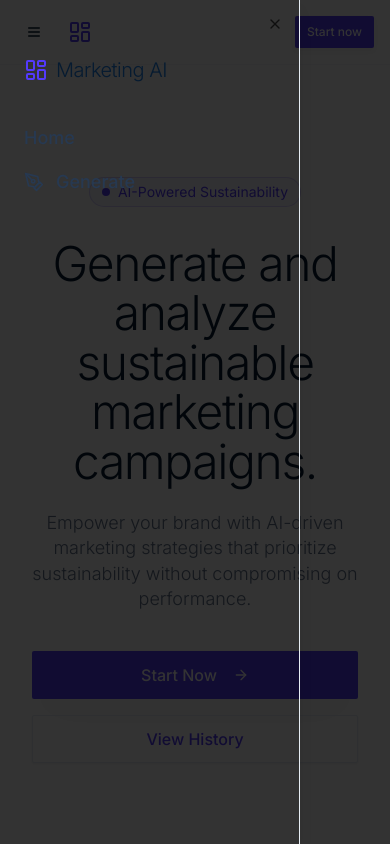
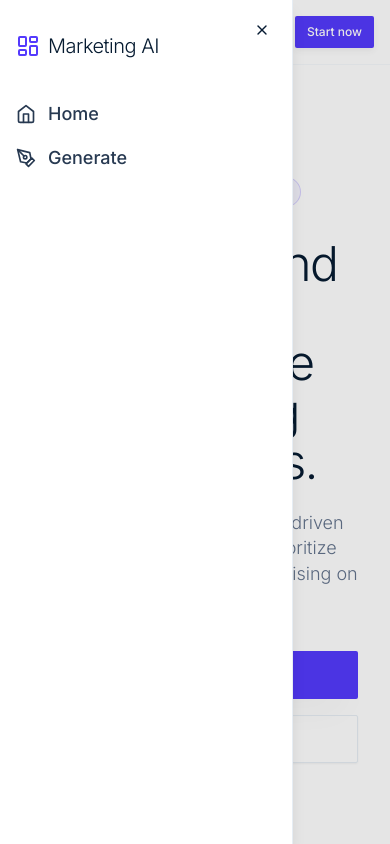
Before and after one commit to abdalrahmanshaip/AI-Sustainable-Marketing-Assistant, a Next.js app: page / in a window 390 px wide. Both pictures are taken after a click on the button "Toggle navigation menu". Shown: the top 844 px of the page. Built offline with nearby package versions, Linux system fonts and the light colour scheme; no server answers.

Commit message:
refactor: update Sheet component to use Radix-ui v2 patterns and add Home link to MobileNav

```diff
--- a/components/MobileNav.tsx
+++ b/components/MobileNav.tsx
@@ -2,7 +2,7 @@
 
 import { useState } from "react";
 import Link from "next/link";
-import { LayoutDashboard, PenTool, History, Menu } from "lucide-react";
+import { LayoutDashboard, PenTool, History, Menu, Home } from "lucide-react";
 import { Button } from "@/components/ui/button";
 import { Sheet, SheetContent, SheetTrigger, SheetTitle } from "@/components/ui/sheet";
 
@@ -37,6 +37,7 @@
               onClick={() => setOpen(false)}
               className="flex items-center text-lg font-medium text-[#273951] hover:text-primary transition-colors"
             >
+              <Home className="h-5 w-5 mr-3"/>
               Home
             </Link>
             <Link
--- a/components/ui/sheet.tsx
+++ b/components/ui/sheet.tsx
@@ -1,135 +1,141 @@
 "use client"
 
 import * as React from "react"
-import * as SheetPrimitive from "@radix-ui/react-dialog"
-import { cva, type VariantProps } from "class-variance-authority"
-import { X } from "lucide-react"
+import { XIcon } from "lucide-react"
+import { Dialog as SheetPrimitive } from "radix-ui"
 
 import { cn } from "@/lib/utils"
+import { Button } from "@/components/ui/button"
 
-const Sheet = SheetPrimitive.Root
+function Sheet({ ...props }: React.ComponentProps<typeof SheetPrimitive.Root>) {
+  return <SheetPrimitive.Root data-slot="sheet" {...props} />
+}
 
-const SheetTrigger = SheetPrimitive.Trigger
+function SheetTrigger({
+  ...props
+}: React.ComponentProps<typeof SheetPrimitive.Trigger>) {
+  return <SheetPrimitive.Trigger data-slot="sheet-trigger" {...props} />
+}
 
-const SheetClose = SheetPrimitive.Close
+function SheetClose({
+  ...props
+}: React.ComponentProps<typeof SheetPrimitive.Close>) {
+  return <SheetPrimitive.Close data-slot="sheet-close" {...props} />
+}
 
-const SheetPortal = SheetPrimitive.Portal
+function SheetPortal({
+  ...props
+}: React.ComponentProps<typeof SheetPrimitive.Portal>) {
+  return <SheetPrimitive.Portal data-slot="sheet-portal" {...props} />
+}
 
-const SheetOverlay = React.forwardRef<
-  React.ElementRef<typeof SheetPrimitive.Overlay>,
-  React.ComponentPropsWithoutRef<typeof SheetPrimitive.Overlay>
->(({ className, ...props }, ref) => (
-  <SheetPrimitive.Overlay
-    className={cn(
-      "fixed inset-0 z-50 bg-black/80  data-[state=open]:animate-in data-[state=closed]:animate-out data-[state=closed]:fade-out-0 data-[state=open]:fade-in-0",
-      className
-    )}
-    {...props}
-    ref={ref}
-  />
-))
-SheetOverlay.displayName = SheetPrimitive.Overlay.displayName
-
-const sheetVariants = cva(
-  "fixed z-50 gap-4 bg-background p-6 shadow-lg transition ease-in-out data-[state=closed]:duration-300 data-[state=open]:duration-500 data-[state=open]:animate-in data-[state=closed]:animate-out",
-  {
-    variants: {
-      side: {
-        top: "inset-x-0 top-0 border-b data-[state=closed]:slide-out-to-top data-[state=open]:slide-in-from-top",
-        bottom:
-          "inset-x-0 bottom-0 border-t data-[state=closed]:slide-out-to-bottom data-[state=open]:slide-in-from-bottom",
-        left: "inset-y-0 left-0 h-full w-3/4 border-r data-[state=closed]:slide-out-to-left data-[state=open]:slide-in-from-left sm:max-w-sm",
-        right:
-          "inset-y-0 right-0 h-full w-3/4 border-l data-[state=closed]:slide-out-to-right data-[state=open]:slide-in-from-right sm:max-w-sm",
-      },
-    },
-    defaultVariants: {
-      side: "right",
-    },
-  }
-)
-
-interface SheetContentProps
-  extends React.ComponentPropsWithoutRef<typeof SheetPrimitive.Content>,
-    VariantProps<typeof sheetVariants> {}
-
-const SheetContent = React.forwardRef<
-  React.ElementRef<typeof SheetPrimitive.Content>,
-  SheetContentProps
->(({ side = "right", className, children, ...props }, ref) => (
-  <SheetPortal>
-    <SheetOverlay />
-    <SheetPrimitive.Content
-      ref={ref}
-      className={cn(sheetVariants({ side }), className)}
-      {...props}
-    >
-      <SheetPrimitive.Close className="absolute right-4 top-4 rounded-sm opacity-70 ring-offset-background transition-opacity hover:opacity-100 focus:outline-none focus:ring-2 focus:ring-ring focus:ring-offset-2 disabled:pointer-events-none data-[state=open]:bg-secondary">
-        <X className="h-4 w-4" />
-        <span className="sr-only">Close</span>
-      </SheetPrimitive.Close>
-      {children}
-    </SheetPrimitive.Content>
-  </SheetPortal>
-))
-SheetContent.displayName = SheetPrimitive.Content.displayName
-
-const SheetHeader = ({
+function SheetOverlay({
   className,
   ...props
-}: React.HTMLAttributes<HTMLDivElement>) => (
-  <div
+}: React.ComponentProps<typeof SheetPrimitive.Overlay>) {
+  return (
+    <SheetPrimitive.Overlay
+      data-slot="sheet-overlay"
       className={cn(
-      "flex flex-col space-y-2 text-center sm:text-left",
+        "fixed inset-0 z-50 bg-black/10 duration-100 supports-backdrop-filter:backdrop-blur-xs data-open:animate-in data-open:fade-in-0 data-closed:animate-out data-closed:fade-out-0",
         className
       )}
       {...props}
     />
   )
-SheetHeader.displayName = "SheetHeader"
+}
 
-const SheetFooter = ({
+function SheetContent({
+  className,
+  children,
+  side = "right",
+  showCloseButton = true,
+  ...props
+}: React.ComponentProps<typeof SheetPrimitive.Content> & {
+  side?: "top" | "right" | "bottom" | "left"
+  showCloseButton?: boolean
+}) {
+  return (
+    <SheetPortal>
+      <SheetOverlay />
+      <SheetPrimitive.Content
+        data-slot="sheet-content"
+        data-side={side}
+        className={cn(
+          "ps-4 fixed z-50 flex flex-col gap-4 bg-popover bg-clip-padding text-sm text-popover-foreground shadow-lg transition duration-200 ease-in-out data-[side=bottom]:inset-x-0 data-[side=bottom]:bottom-0 data-[side=bottom]:h-auto data-[side=bottom]:border-t data-[side=left]:inset-y-0 data-[side=left]:left-0 data-[side=left]:h-full data-[side=left]:w-3/4 data-[side=left]:border-r data-[side=right]:inset-y-0 data-[side=right]:right-0 data-[side=right]:h-full data-[side=right]:w-3/4 data-[side=right]:border-l data-[side=top]:inset-x-0 data-[side=top]:top-0 data-[side=top]:h-auto data-[side=top]:border-b data-[side=left]:sm:max-w-sm data-[side=right]:sm:max-w-sm data-open:animate-in data-open:fade-in-0 data-[side=bottom]:data-open:slide-in-from-bottom-10 data-[side=left]:data-open:slide-in-from-left-10 data-[side=right]:data-open:slide-in-from-right-10 data-[side=top]:data-open:slide-in-from-top-10 data-closed:animate-out data-closed:fade-out-0 data-[side=bottom]:data-closed:slide-out-to-bottom-10 data-[side=left]:data-closed:slide-out-to-left-10 data-[side=right]:data-closed:slide-out-to-right-10 data-[side=top]:data-closed:slide-out-to-top-10",
+          className
+        )}
+        {...props}
+      >
+        {children}
+        {showCloseButton && (
+          <SheetPrimitive.Close data-slot="sheet-close" asChild>
+            <Button
+              variant="ghost"
+              className="absolute top-3 right-3"
+              size="icon"
+            >
+              <XIcon />
+              <span className="sr-only">Close</span>
+            </Button>
+          </SheetPrimitive.Close>
+        )}
+      </SheetPrimitive.Content>
+    </SheetPortal>
+  )
+}
+
+function SheetHeader({ className, ...props }: React.ComponentProps<"div">) {
+  return (
+    <div
+      data-slot="sheet-header"
+      className={cn("flex flex-col gap-0.5 p-4", className)}
+      {...props}
+    />
+  )
+}
+
+function SheetFooter({ className, ...props }: React.ComponentProps<"div">) {
+  return (
+    <div
+      data-slot="sheet-footer"
+      className={cn("mt-auto flex flex-col gap-2 p-4", className)}
+      {...props}
+    />
+  )
+}
+
+function SheetTitle({
   className,
   ...props
-}: React.HTMLAttributes<HTMLDivElement>) => (
-  <div
+}: React.ComponentProps<typeof SheetPrimitive.Title>) {
+  return (
+    <SheetPrimitive.Title
+      data-slot="sheet-title"
       className={cn(
-      "flex flex-col-reverse sm:flex-row sm:justify-end sm:space-x-2",
+        "cn-font-heading text-base font-medium text-foreground",
         className
       )}
       {...props}
     />
   )
-SheetFooter.displayName = "SheetFooter"
+}
 
-const SheetTitle = React.forwardRef<
-  React.ElementRef<typeof SheetPrimitive.Title>,
-  React.ComponentPropsWithoutRef<typeof SheetPrimitive.Title>
->(({ className, ...props }, ref) => (
-  <SheetPrimitive.Title
-    ref={ref}
-    className={cn("text-lg font-semibold text-foreground", className)}
-    {...props}
-  />
-))
-SheetTitle.displayName = SheetPrimitive.Title.displayName
-
-const SheetDescription = React.forwardRef<
-  React.ElementRef<typeof SheetPrimitive.Description>,
-  React.ComponentPropsWithoutRef<typeof SheetPrimitive.Description>
->(({ className, ...props }, ref) => (
+function SheetDescription({
+  className,
+  ...props
+}: React.ComponentProps<typeof SheetPrimitive.Description>) {
+  return (
     <SheetPrimitive.Description
-    ref={ref}
+      data-slot="sheet-description"
       className={cn("text-sm text-muted-foreground", className)}
       {...props}
     />
-))
-SheetDescription.displayName = SheetPrimitive.Description.displayName
+  )
+}
 
 export {
   Sheet,
-  SheetPortal,
-  SheetOverlay,
   SheetTrigger,
   SheetClose,
   SheetContent,
```
Lines whose indentation alone changed are shown as unchanged.
